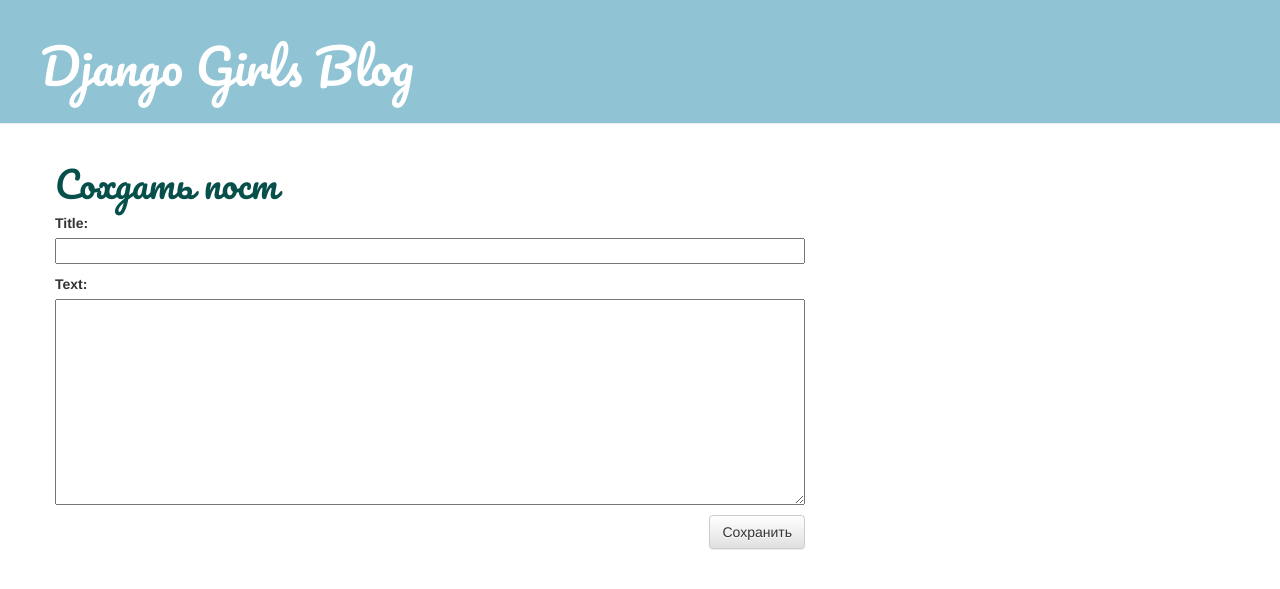
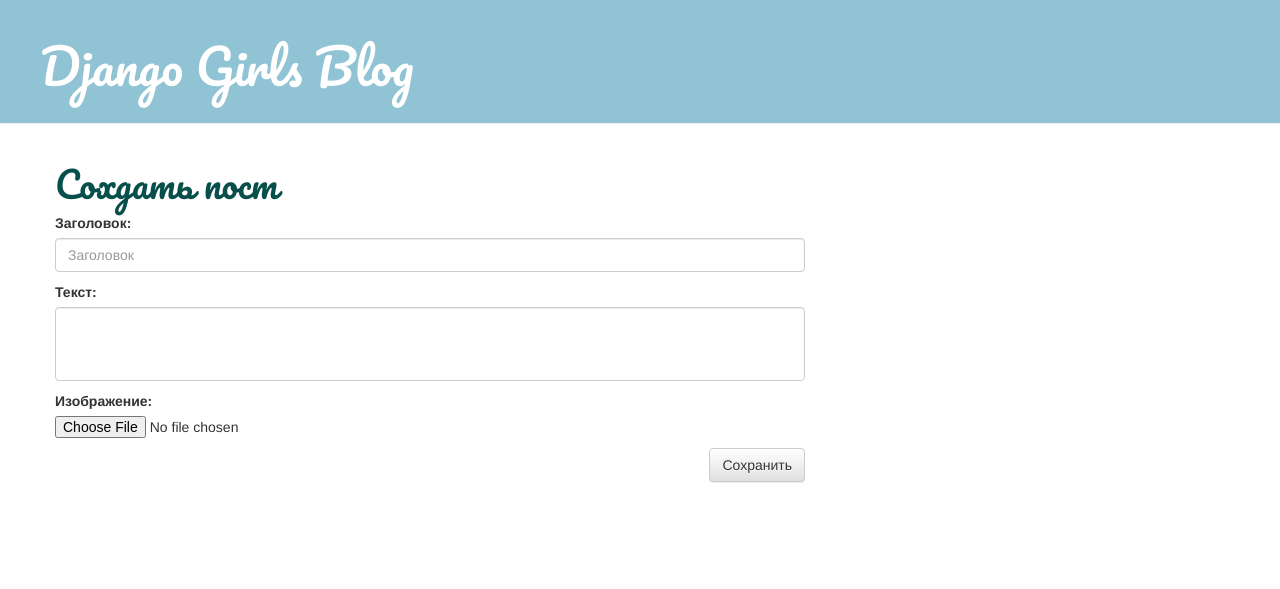
Before and after one commit to Stanislava2609/my-first-blog, a Django app: page /post/new/ in a window 1280 px wide. Shown: the top 589 px of the page. Run offline with Django 3.2, Linux system fonts and the light colour scheme; some libraries are stand-ins or nearby versions.

Commit message:
Красивые поля

```diff
--- a/mysite/blog/forms.py
+++ b/mysite/blog/forms.py
@@ -1,9 +1,15 @@
 from django import forms
+from django.forms import Textarea, TextInput
 
 from .models import Post
 
+
 class PostForm(forms.ModelForm):
-
     class Meta:
         model = Post
-        fields = ('title', 'text',)
+        fields = ('title', 'text', 'image')
+        labels = {'title': 'Заголовок', 'text':'Текст', 'image':'Изображение'}
+        widgets = {
+            'text': Textarea(attrs={'class':"form-control", 'rows':'3', 'style':'resize:none'}),
+            'title': TextInput(attrs={'class':"form-control", 'placeholder':"Заголовок"})
+        }
--- a/mysite/blog/templates/blog/post_detail.html
+++ b/mysite/blog/templates/blog/post_detail.html
@@ -16,7 +16,7 @@
             {% if post.image %}
                 <img src="{{ post.image.url }}" width="100%"></p>
             {% endif %}
-        </div>>
+        </div>
 
     </div>
 {% endblock %}
--- a/mysite/blog/templates/blog/post_edit.html
+++ b/mysite/blog/templates/blog/post_edit.html
@@ -2,7 +2,7 @@
 
 {% block content %}
     <h1>Сохдать пост</h1>
-    <form method="POST" class="post-form">{% csrf_token %}
+    <form method="POST" class="post-form" enctype="multipart/form-data" >{% csrf_token %}
         {{ form.as_p }}
         <button type="submit" class="save btn btn-default">Сохранить</button>
     </form>
--- a/mysite/blog/views.py
+++ b/mysite/blog/views.py
@@ -38,7 +38,7 @@ def post_new(request):
 def post_edit(request, pk):
     post = get_object_or_404(Post, pk=pk)
     if request.method == "POST":
-        form = PostForm(request.POST, instance=post)
+        form = PostForm(request.POST,request.FILES, instance=post)
         if form.is_valid():
             post = form.save(commit=False)
             post.author = request.user
```
